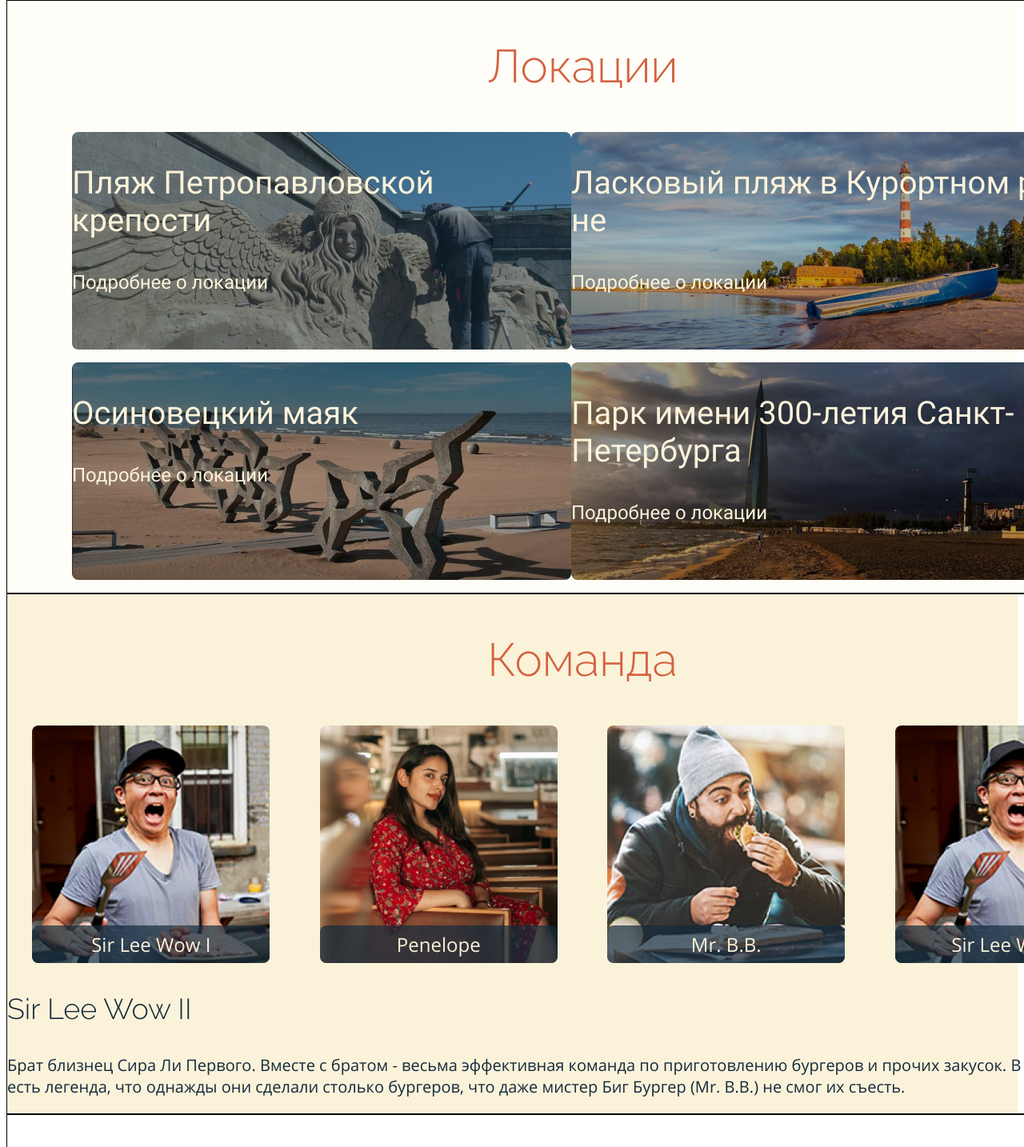
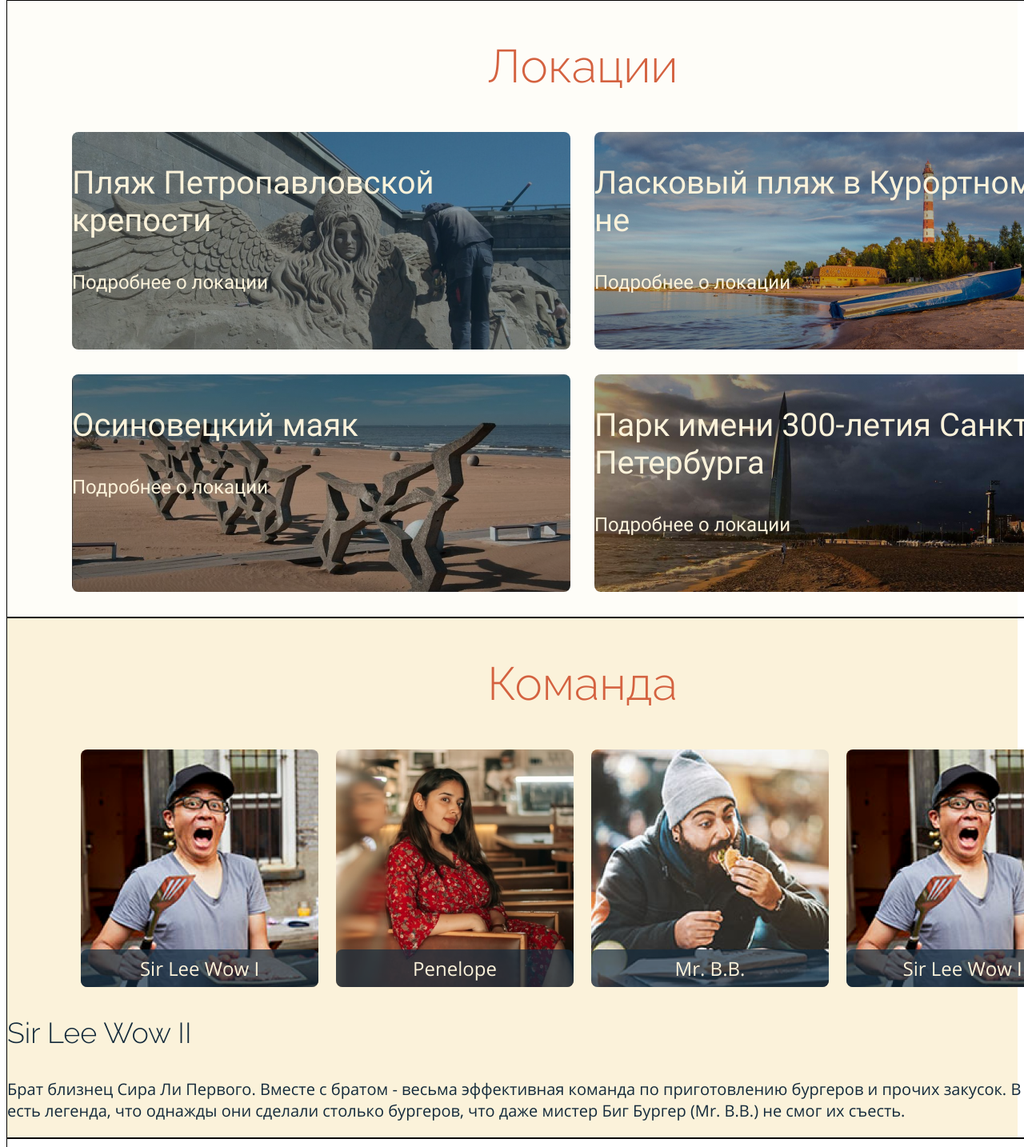
Before and after one commit to a1xc0m/sand-smile-chistyakov, a plain HTML site: page www/index.html in a window 1280 px wide. Shown: the part 2287-3721 px from the top of the page at 80% size. Drawn offline with Linux system fonts and the light colour scheme.

```diff
--- a/src/styles/blocks/_location.scss
+++ b/src/styles/blocks/_location.scss
@@ -6,6 +6,11 @@
     display: flex;
     padding: 0%;
     list-style: none;
+}
+
+.location_wrap {
+    margin-left: 81px;
+    margin-right: 81px;
 }
 
 .location_list a {
@@ -24,12 +29,9 @@
     font-size: 40px;
 }
 
-.location_wrap {
-    margin-left: 81px;
-    margin-right: 81px;
-}
-
 .location_item1 {
+    margin-right: 15px;
+    margin-bottom: 15px;
     border-radius: 8px;
     /* width: 60%; */
     width: 624px;
@@ -38,6 +40,8 @@
 }
 
 .location_item2 {
+    margin-left: 15px;
+    margin-bottom: 15px;
     border-radius: 8px;
     /* width: 60%; */
     width: 624px;
@@ -46,6 +50,8 @@
 }
 
 .location_item3 {
+    margin-right: 15px;
+    margin-bottom: 15px;
     border-radius: 8px;
     /* width: 60%; */
     width: 624px;
@@ -54,6 +60,8 @@
 }
 
 .location_item4 {
+    margin-left: 15px;
+    margin-bottom: 15px;
     border-radius: 8px;
     /* width: 60%; */
     width: 624px;
--- a/src/styles/blocks/_services.scss
+++ b/src/styles/blocks/_services.scss
@@ -14,6 +14,8 @@
 }
 
 .services_card {
+    //margin-left: 81px;
+    //margin-right: 81px;
     display: flex;
     flex-direction: column;
     height: 100%;
--- a/src/styles/blocks/_team.scss
+++ b/src/styles/blocks/_team.scss
@@ -6,6 +6,8 @@
 
 .team_list {
     display: flex;
+    margin-left: 81px;
+    margin-right: 81px;
     padding: 0%;
     border-radius: 8px;
 }
```
Also changed, not shown: www/style/style.css.
